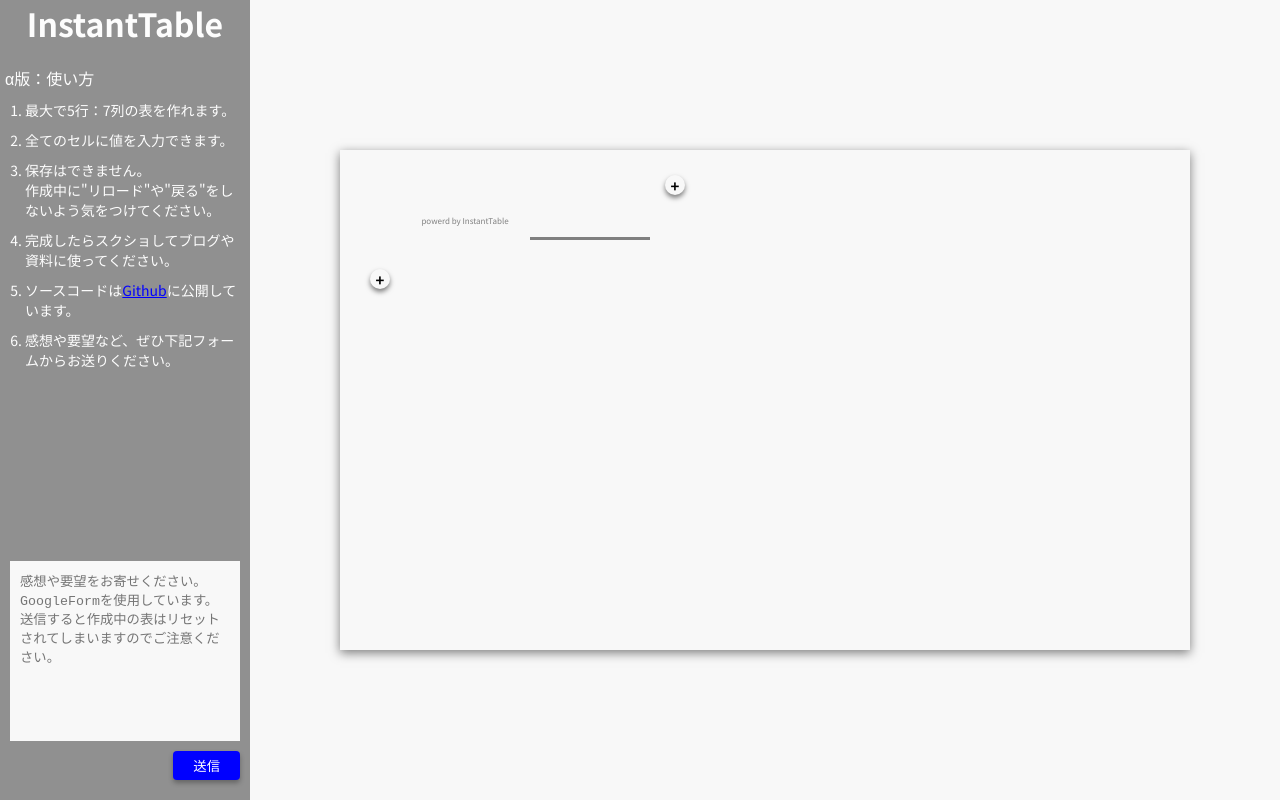
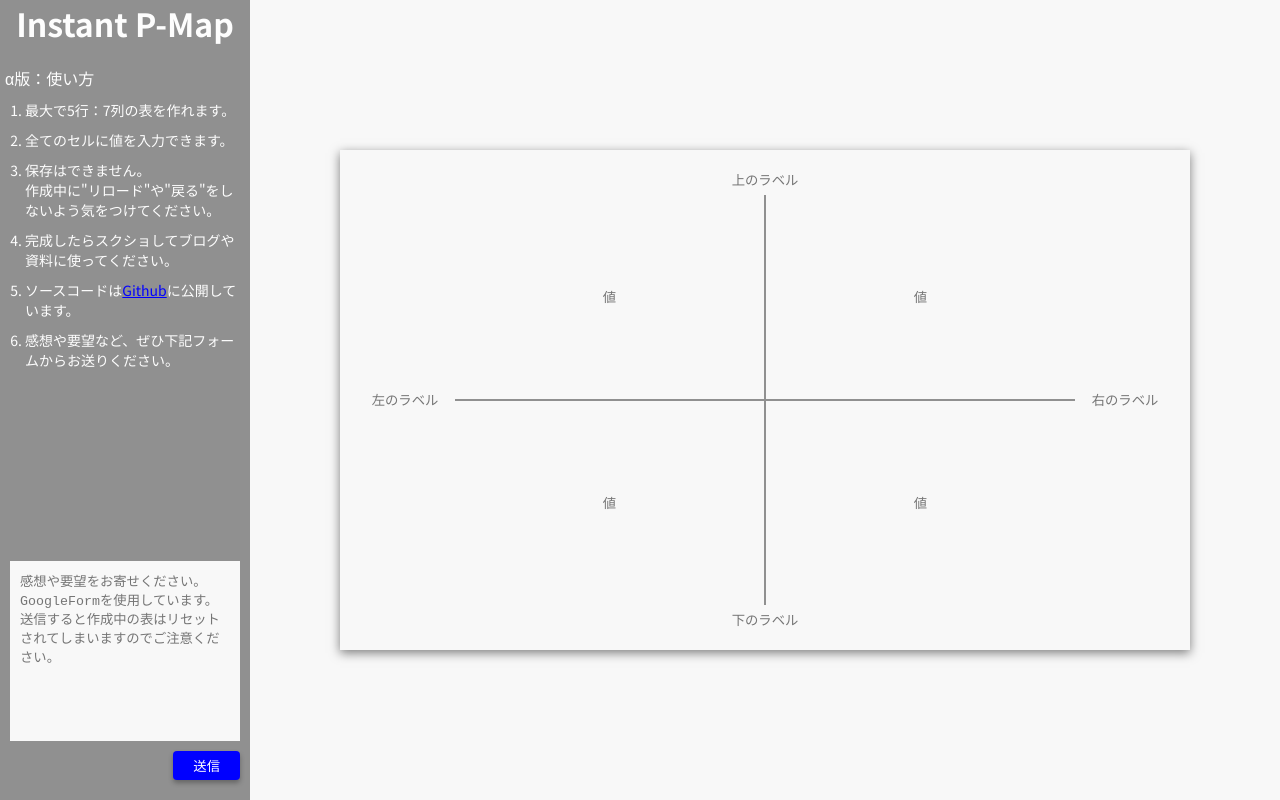
Before and after one commit to jiiiimy/InstantPositioningMap, a React (Create React App) app: page / in a window 1280 px wide. Built offline with nearby package versions, Linux system fonts and the light colour scheme.

Commit message:
positioning map design

```diff
--- a/src/assets/App.css
+++ b/src/assets/App.css
@@ -102,7 +102,7 @@ textarea{
 	height: 100%;
 }
 
-.container._table{
+.container._p-map{
 	width: 100%;
 	height: 100%;
 	background: #f8f8f8;
@@ -110,159 +110,81 @@ textarea{
 	justify-content: center;
 	align-items: center;
 }
-.container._table .contents{
+.container._p-map .contents{
 	width: 850px;
 	height: 500px;
-	padding: 20px;
+	padding: 15px;
 	box-sizing: border-box;
 	background: #f8f8f8;
-	box-shadow: 0 3px 10px rgba(0,0,0,0.5);
+  box-shadow: 0 3px 10px rgba(0,0,0,0.5);
 }
-
-.table._head{
-	display: flex;
+.area._map{
+  width: 100%;
+  height: 410px;
+  display: flex;
+  justify-content: space-between;
 }
-.cell._dead,
-.cell._c_head,
-.cell._r_head,
-.cell._data,
-.c_add,
-.c_delete{
-	width: 120px;
-	padding: 5px 5px 5px 5px;
-	box-sizing: border-box;
+.area._p-map{
+  width: calc(100% - 200px);
+  height: 100%;
+  display: flex;
+  flex-wrap: wrap;
 }
-.cell.-dead,
-.cell._c_head{
-	height: 40px;
+.area._maplabel._tb{
+  width: 100%;
+  height: 20px;
+  padding: 5px 0;
+  display: flex;
+  justify-content: center;
+  align-items: center;
 }
-.cell._r_head,
-.cell._data{
-	height: 50px;
+.area._maplabel._tb ._input {
+  text-align: center;
 }
-.cell._c_head ._textarea,
-.cell._r_head ._textarea,
-.cell._data ._textarea{
-	width: 100%;
-	height: 100%;
+.area._maplabel._rl{
+  width: 100px;
+  height: 100%;
+  display: flex;
+  justify-content: center;
+  align-items: center;
 }
-.cell._c_head ._textarea,
-.cell._r_head ._textarea{
-	font-size: 15px;
-	font-weight: 700;
-	text-align: center;
+.area._maplabel._rl ._input{
+  width: 100%;
+  text-align: center;
 }
-
-/* ---------
-表のマージン
--------- */
-.cell._dead,
-.cell._c_head,
-.c_add,
-.c_delete{
-	margin: 0 5px 0 0;
+.quadrants {
+  width: 50%;
+  height: 50%;
+  box-sizing: border-box;
+  display: flex;
+  flex-wrap: wrap;
 }
-.cell._r_head,
-.cell._data,
-.r_add,
-.r_delete{
-	margin: 5px 5px 0 0;
+.quadrants._first{
+  border-right: 1px solid #909090;
+  border-bottom: 1px solid #909090;
 }
-
-/* ---------
-
--------- */
-
-.cell._dead{
-	padding: 15px 0 0;
-	box-sizing: border-box;
-	font-size: 8px;
-	color: #808080;
-	text-align: center;
+.quadrants._second{
+  border-left: 1px solid #909090;
+  border-bottom: 1px solid #909090;
 }
-
-.cell._c_head{
-	border-bottom: 3px solid #808080;
+.quadrants._third{
+  border-top: 1px solid #909090;
+  border-right: 1px solid #909090;
 }
-.cell._r_head{
-	color: #f8f8f8;
-	background: #909090;
+.quadrants._fourth{
+  border-top: 1px solid #909090;
+  border-left: 1px solid #909090;
 }
-.cell._r_head,
-.cell._r_head ._textarea{
-	color: #f8f8f8;
+.quadrants ._data{
+  width: calc(100% / 1);
+  height: calc(100% / 1);
+  display: flex;
+  justify-content: center;
 }
-
-.table._row,
-.table._data{
-	display: flex;
+.quadrants ._data ._input{
+  width: 100%;
+  text-align: center;
 }
-.cell._data{
-	background: #fdfdfd;
-}
-.cell._data ._textarea{
-	font-size: 14px;
-}
-
-.table ._c_delete{
-	display: flex;
-}
-.c_add,
-.r_add,
-.c_delete,
-.r_delete{
-	display: flex;
-	justify-content: center;
-	align-items: center;
-}
-.c_add,
-.r_add,
-.r_delete{
-	width: 40px;
-}
-
-.c_add ._btn,
-.r_add ._btn,
-.c_delete ._btn,
-.r_delete ._btn{
-	width: 20px;
-	height: 20px;
-	box-sizing: border-box;
-	border-radius: 30px;
-	box-shadow: 0 3px 5px rgba(0,0,0,0.5);
-	cursor: pointer;
-}
-.c_add ._btn,
-.r_add ._btn{
-	background: #f8f8f8;
-	display: flex;
-	justify-content: center;
-	align-items: middle;
-}
-.c_add ._btn ._plus,
-.r_add ._btn ._plus{
-	font-size: 15px;
-	font-weight: 700;
-}
-.c_delete ._btn,
-.r_delete ._btn{
-	padding: 9px 0;
-	background: #909090;
-	display: none;
-}
-.c_delete ._btn ._minus,
-.r_delete ._btn ._minus{
-	height: 2px;
-	width: 10px;
-	margin: 0 auto;
-	background: #fdfdfd;
-	display: inherit;
-}
-.c_delete ._btn._block,
-.r_delete ._btn._block{
-	display: block;
-}
-
 
 @media screen and  (max-width:1100px) {
 	.container._all {
--- a/src/components/main.js
+++ b/src/components/main.js
@@ -4,45 +4,43 @@ class MainArea extends Component {
 	render() {
 		return (
 			<div className="mainArea">
-				<div className="container _table">
+				<div className="container _p-map">
 					<div className="contents">
-						<div className="table _column">
-							<div className="table _c_delete">
-								<div className="r_delete">
+						<div className="area _maplabel _tb">
+							<input className="_input" type="text" placeholder="上のラベル"/>
+						</div>
+						<div className="area _map">
+							<div className="area _maplabel _rl">
+								<input className="_input" type="text" placeholder="左のラベル" />
+							</div>
+							<div className="area _p-map">
+								<div className="quadrants _first">
+									<div className="_data">
+										<input className="_input" type="text" placeholder="値" />
+									</div>
 								</div>
-								<div className="c_delete">
+								<div className="quadrants _second">
+									<div className="_data">
+										<input className="_input" type="text" placeholder="値" />
+									</div>
 								</div>
-								<div className="c_delete" v-for="(ch, index) in columnHead">
-									<span className="_btn gtm-delete-column"><span className="_minus gtm-delete-column"></span></span>
+								<div className="quadrants _third">
+									<div className="_data">
+										<input className="_input" type="text" placeholder="値" />
+									</div>
 								</div>
-								<div className="c_add" v-if="columnHead.length < 5">
-									<span className="_btn gtm-add-column"><span className="_plus gtm-add-column">+</span></span>
+								<div className="quadrants _fourth">
+									<div className="_data">
+										<input className="_input" type="text" placeholder="値" />
+									</div>
 								</div>
 							</div>
-							<div className="table _head">
-								<div className="r_delete">
-									<span className="_btn"><span className="_minus"></span></span>
-								</div>
-								<div className="cell _dead">
-									<p>powerd by InstantTable</p>
-								</div>
-								<div className="cell _c_head" v-for="(ch, index) in  columnHead">
-									<input className="_textarea" v-model="ch.text" />
-								</div>
+							<div className="area _maplabel _rl">
+								<input className="_input" type="text" placeholder="右のラベル" />
 							</div>
 						</div>
-						<div className="table _row" v-for="(r, index) in row">
-							<div className="r_delete">
-								<span className="_btn gtm-delete-row"><span className="_minus gtm-delete-row"></span></span>
-							</div>
-							<div className="table _r_head" v-for="(rd, index) in r">
-								<div className="cell">
-									<input className="_textarea" v-model="rd.text" />
-								</div>
-							</div>
-						</div>
-						<div className="r_add" v-if="row.length < 7">
-							<span className="_btn gtm-add-row"><span className="_plus gtm-add-row">+</span></span>
+						<div className="area _maplabel _tb">
+							<input className="_input" type="text" placeholder="下のラベル" />
 						</div>
 					</div>
 				</div>
--- a/src/components/side.js
+++ b/src/components/side.js
@@ -4,7 +4,7 @@ class SideArea extends Component {
 	render() {
 		return (
 			<div className="sideArea">
-				<h1>InstantTable</h1>
+				<h1>Instant P-Map</h1>
 				<div className="area _intro">
 					<p>α版：使い方</p>
 					<ol>
```
Also changed, not shown: src/actions/index.js (added).
